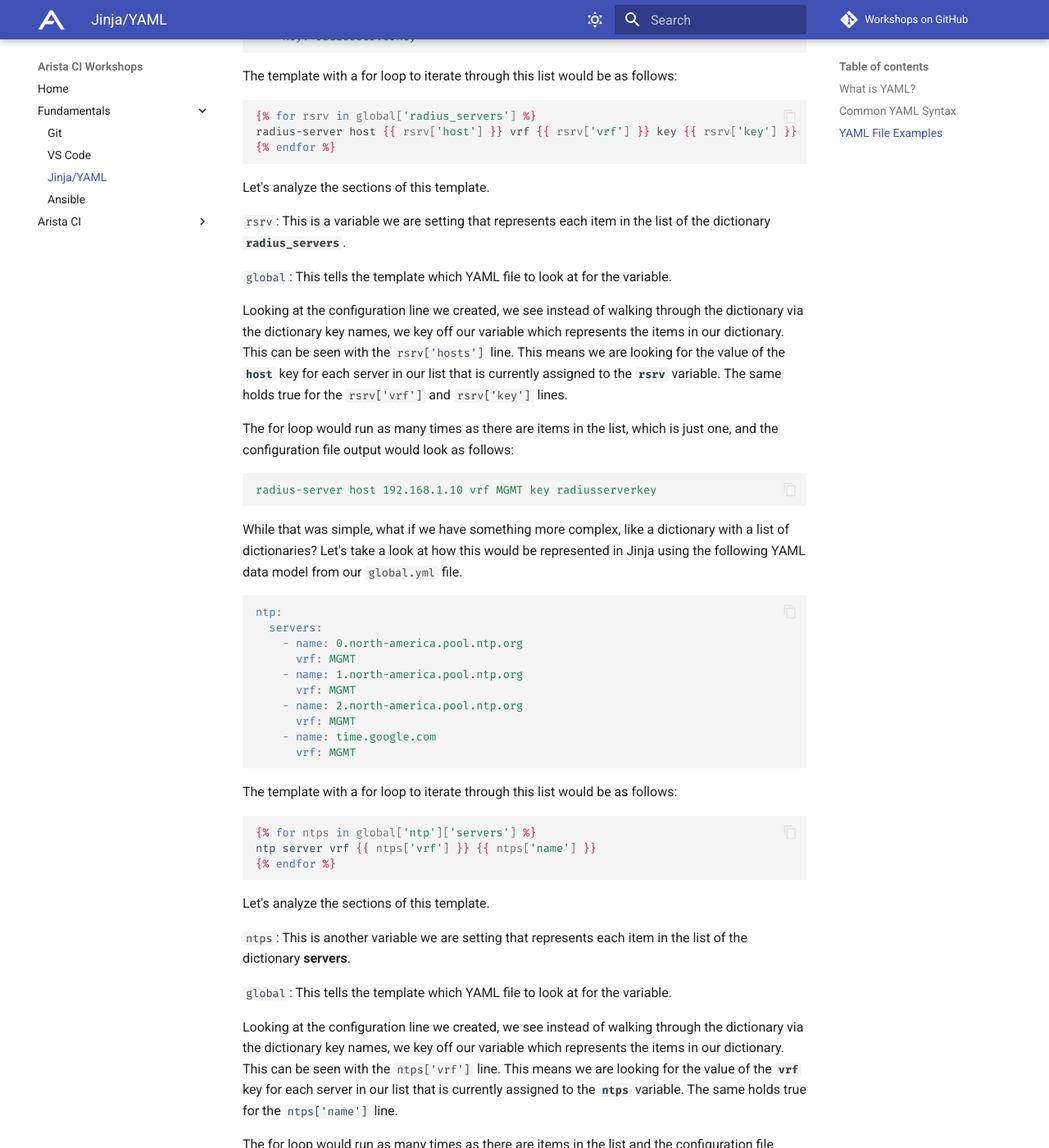
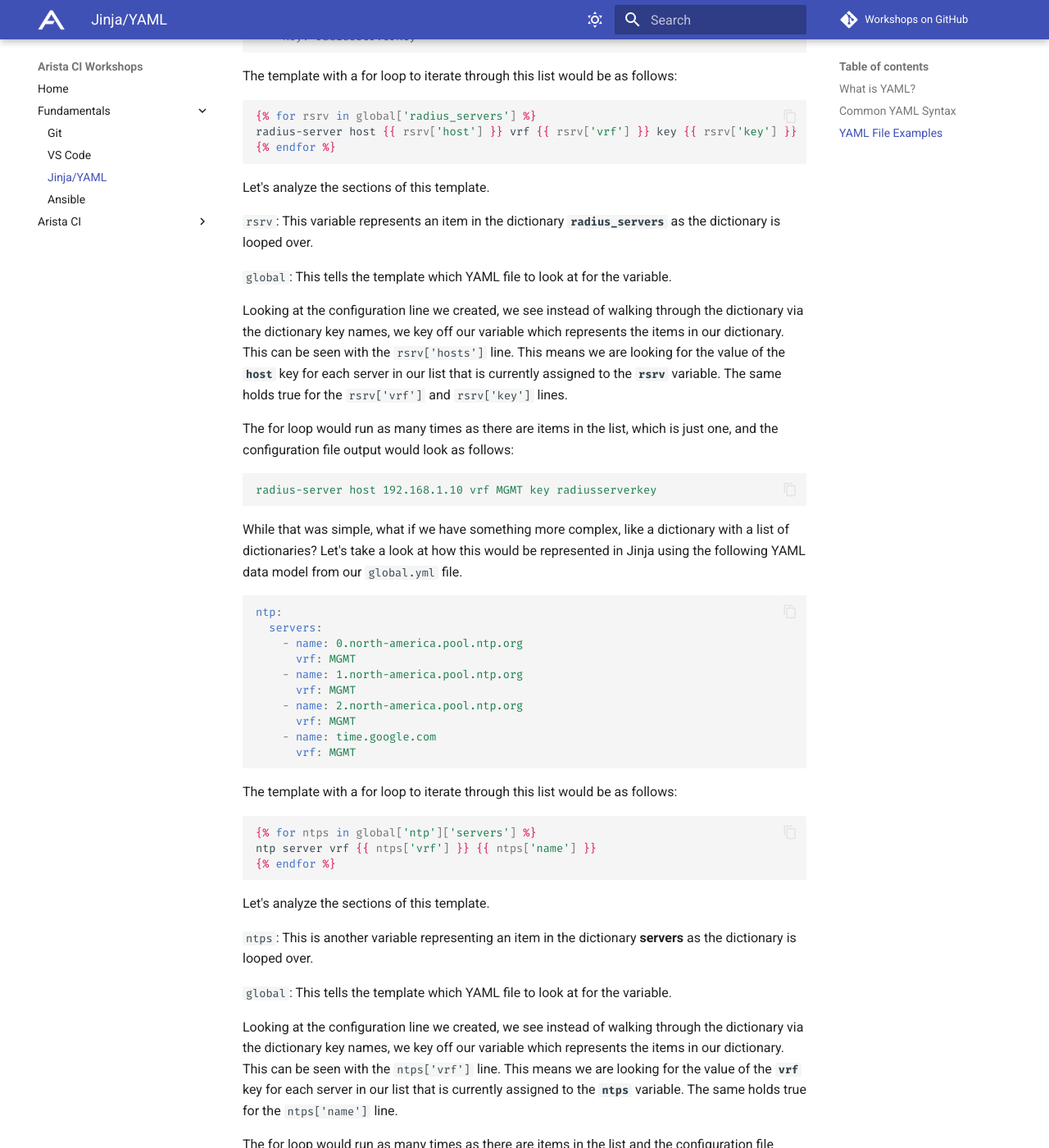
Before and after one commit to aristanetworks/avd-workshops, an MkDocs documentation site: the page built from workshops/jinja-yaml.md, in a window 1280 px wide and 1400 px high, scrolled down 16829 px. Shown: the whole window at 82% size. Built offline with MkDocs 1.6.1 and Material for MkDocs 9.7.7, drawn with Linux system fonts in a browser that asks for light colours; emoji names are drawn with the system emoji font; comment, search, counter and statistics services are not loaded.

Commit message:
jinja-yaml - improve grammar of rsrv/ntps variable descriptions
jinja-yaml - improve grammar of rsrv/ntps variable descriptions

```diff
--- a/workshops/jinja-yaml.md
+++ b/workshops/jinja-yaml.md
@@ -833,7 +833,7 @@ radius-server host {{ rsrv['host'] }} vrf {{ rsrv['vrf'] }} key {{ rsrv['key'] }
 
 Let's analyze the sections of this template.
 
-`rsrv`:  This is a variable we are setting that represents each item in the list of the dictionary **`radius_servers`**.
+`rsrv`:  This variable represents an item in the dictionary **`radius_servers`** as the dictionary is looped over.
 
 `global`: This tells the template which YAML file to look at for the variable.
 
@@ -870,7 +870,7 @@ ntp server vrf {{ ntps['vrf'] }} {{ ntps['name'] }}
 
 Let's analyze the sections of this template.
 
-`ntps`:  This is another variable we are setting that represents each item in the list of the dictionary **servers**.
+`ntps`:  This is another variable representing an item in the dictionary **servers** as the dictionary is looped over.
 
 `global`: This tells the template which YAML file to look at for the variable.
 
```
